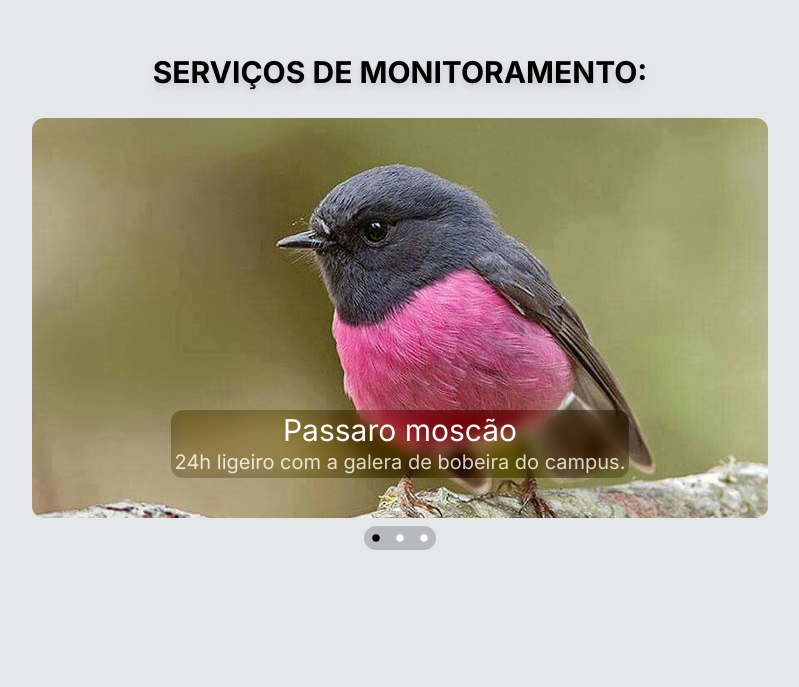
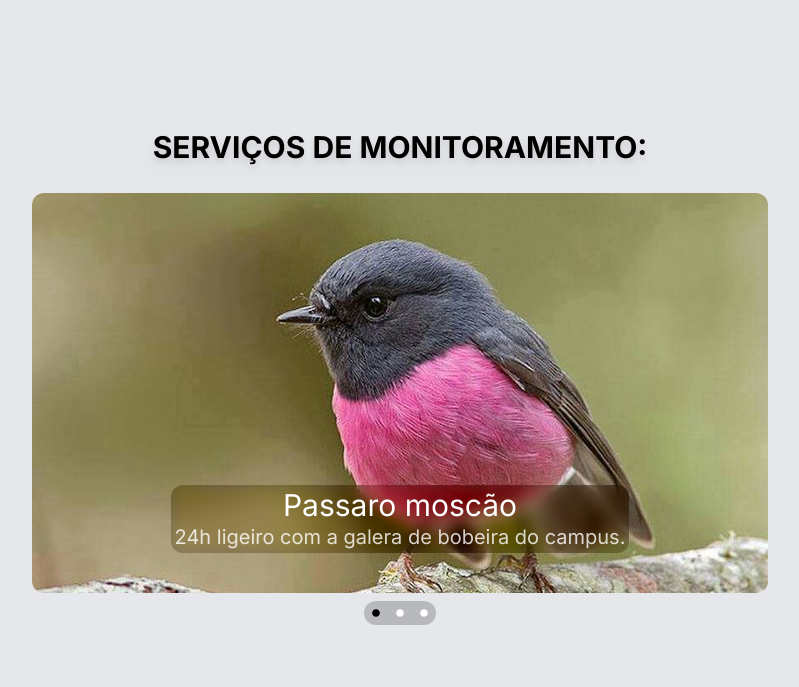
Before and after one commit to websterramos/landing-page-byron, a Next.js app: page / in a window 1280 px wide. Shown: the part 1353-2040 px from the top of the page, without its empty margins (240-1039 px from the left). Built offline with nearby package versions, Linux system fonts and the light colour scheme.

Commit message:
melhorando o padding do serviços

```diff
--- a/src/app/page.tsx
+++ b/src/app/page.tsx
@@ -41,7 +41,7 @@ export default function Home() {
         </div>
       </section>
 
-      <section id="servicos">
+      <section id="servicos" className="pt-[75px]">
         <Carrossel />
       </section>
 
```
